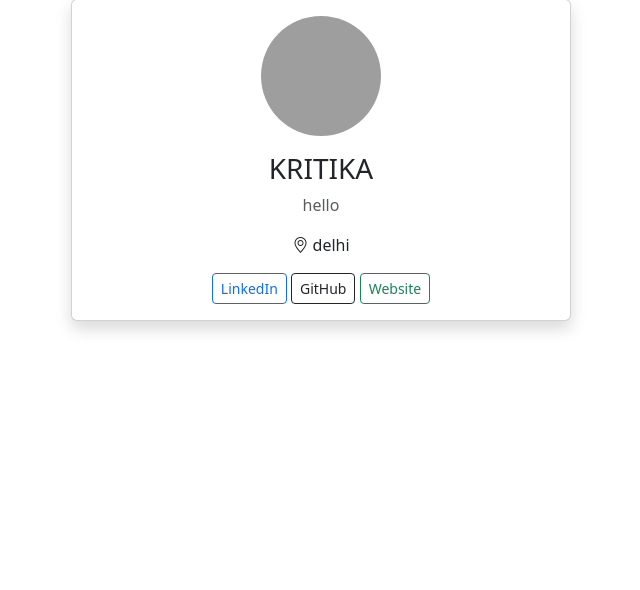
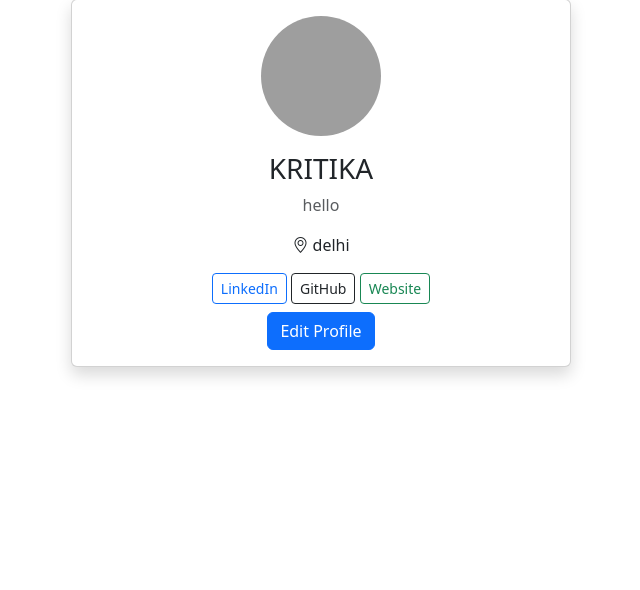
Before and after one commit to KRITIKA-l/AchievementDash, a Django app: page /profile in a window 1280 px wide. Shown: the part 118-708 px from the top of the page, without its empty margins (319-959 px from the left). Run offline with Django 5.2, Linux system fonts and the light colour scheme; a user stored in the database is signed in; data comes from the database, SQL or seed files in the repository; both versions use the stored data as it was after the commit; some web fonts are replaced; grey boxes are pictures that could not be loaded.

Commit message:
'updates'

```diff
--- a/project3/urls.py
+++ b/project3/urls.py
@@ -30,6 +30,7 @@ urlpatterns = [
     path('signupuser/',views.signupuser,name='signupuser'),
     path('logoutuser/',views.logoutuser,name='logoutuser'),
     path('profile/', views.profile, name='profile'),
+    path('profile/edit/', views.edit_profile, name='edit_profile'),
 ]
 if settings.DEBUG:
     urlpatterns += static(settings.MEDIA_URL, document_root=settings.MEDIA_ROOT)
--- a/student/templates/student/navbar.html
+++ b/student/templates/student/navbar.html
@@ -47,7 +47,7 @@
             width: 250px;
             color: white;
             position: fixed;
-            top: 65px;
+            top: 68px;
             bottom: 0;
             left: 0;
             padding: 1rem;
@@ -131,6 +131,9 @@
                     </ul>
                     <ul class="list-unstyled">
                         <li><a href="{% url 'dashboard' %}" class="text-white text-decoration-none" id="home">Dashboard</a></li>
+                    </ul>
+                    <ul class="list-unstyled">
+                        <li><a href="{% url 'profile' %}" class="text-white text-decoration-none" id="home">Profile</a></li>
                     </ul>
                 </div>
 
--- a/student/templates/student/profile.html
+++ b/student/templates/student/profile.html
@@ -6,10 +6,16 @@
     <meta name="viewport" content="width=device-width, initial-scale=1.0">
     <title>{{ user.username }}'s Profile</title>
     <link href="https://cdn.jsdelivr.net/npm/bootstrap@5.3.0/dist/css/bootstrap.min.css" rel="stylesheet">
-    <link rel="stylesheet" href="https://cdn.jsdelivr.net/npm/bootstrap-icons@1.13.1/font/bootstrap-icons.min.css">
 </head>
 <body>
     {% include 'student/navbar.html' %}
+    {% if messages %}
+        <div id="alert-box" class="alert alert-info text-center" style="position:fixed; top:70px; width:100%; z-index:1050;">
+            {% for message in messages %}
+                {{ message }}
+            {% endfor %}
+        </div>
+    {% endif %}
     <div class="container py-5">
         <div class="card mx-auto shadow" style="max-width: 500px;">
             <div class="card-body text-center">
@@ -62,9 +68,17 @@
                         <span class="text-secondary d-block">No Website</span>
                     {% endif %}
                 </div>
+                <a href="{% url 'edit_profile' %}" class="btn btn-primary mt-2">Edit Profile</a>
             </div>
         </div>
     </div>
     {% include 'student/footer.html' %}
+    <script>
+        setTimeout(() =>
+        {
+            document.getElementById('alert-box').style.display = 'none';
+        }, 3000);
+    </script>
+    <script src="https://cdn.jsdelivr.net/npm/bootstrap@5.3.7/dist/js/bootstrap.bundle.min.js" integrity="sha384-ndDqU0Gzau9qJ1lfW4pNLlhNTkCfHzAVBReH9diLvGRem5+R9g2FzA8ZGN954O5Q" crossorigin="anonymous"></script>
 </body>
 </html>
--- a/student/views.py
+++ b/student/views.py
@@ -62,3 +62,34 @@ def logoutuser(request):
 @login_required
 def profile(request):
     return render(request, 'student/profile.html')
+
+@login_required
+def edit_profile(request):
+    profile = request.user.userprofile
+    if request.method == "POST":
+        # Update only if a value is provided
+        bio = request.POST.get('bio', '').strip()
+        location = request.POST.get('location', '').strip()
+        linkedin = request.POST.get('linkedin_url', '').strip()
+        github = request.POST.get('github_url', '').strip()
+        website = request.POST.get('personal_website', '').strip()
+
+        if bio != "":
+            profile.bio = bio
+        if location != "":
+            profile.location = location
+        if linkedin != "":
+            profile.linkedin_url = linkedin
+        if github != "":
+            profile.github_url = github
+        if website != "":
+            profile.personal_website = website
+
+        if 'profile_image' in request.FILES:
+            profile.profile_image = request.FILES['profile_image']
+
+        profile.save()
+        messages.success(request, "Profile updated successfully!")
+        return redirect('profile')
+
+    return render(request, 'student/editprofile.html', {'profile': profile})
```
Also changed, not shown: student/templates/student/editprofile.html (+57 -0 lines), student/templates/student/home.html (+5 -5 lines), db.sqlite3.
